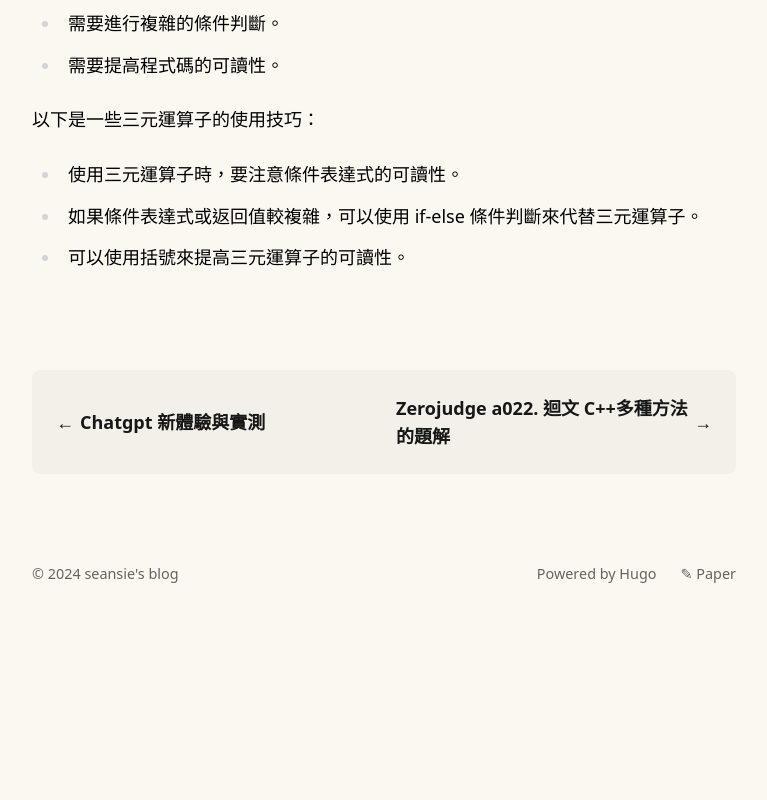
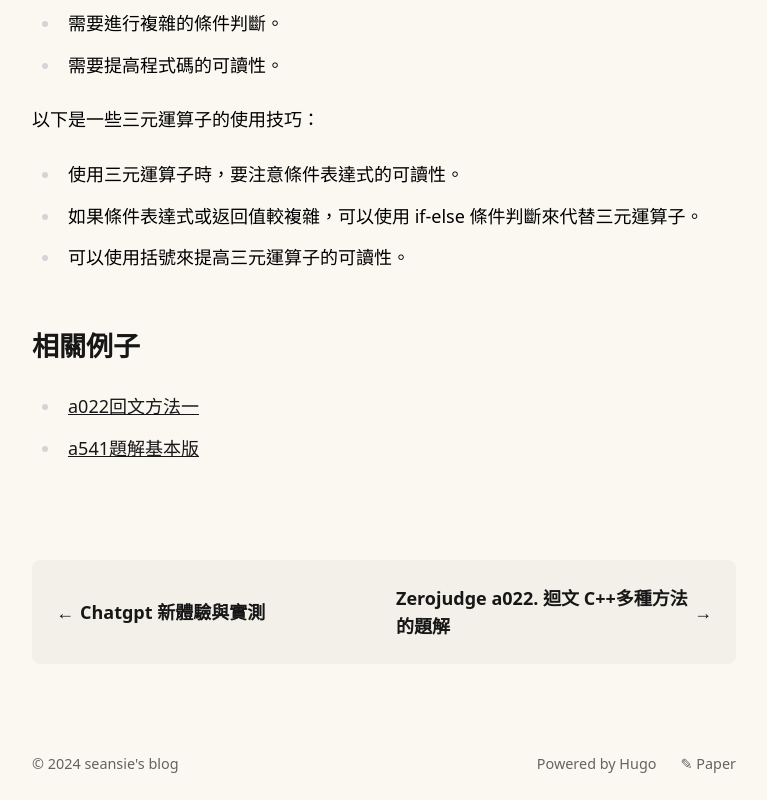
Before and after one commit to seansie0830/seansie0830.github.io, a plain HTML site: page posts/cpp-3opeator/index.html in a window 1280 px wide. Shown: the part 1721-2521 px from the top of the page, without its empty margins (256-1023 px from the left). Before the commit the page ends 2331 px from the top, so only its background shows below. Drawn offline with Linux system fonts and the light colour scheme.

Commit message:
24/09/07

```diff
--- a/posts/cpp-3opeator/index.html
+++ b/posts/cpp-3opeator/index.html
@@ -127,7 +127,7 @@ condition 是要判斷的條件表達式，其值必須為布林值。 value1
 int number = 10; bool isEven = (number % 2 == 0) ? true : false; 在這個程式碼中，condition 是 number % 2 == 0，它會檢查 number 是否為偶數。如果 number 為偶數，則 condition 的值為真，並將 true 賦值給 isEven。如果 number 為奇數，則 condition 的值為假，並將 false 賦值給 isEven。">
   <meta itemprop="datePublished" content="2024-07-12T21:35:57+08:00">
   <meta itemprop="dateModified" content="2024-07-12T21:35:57+08:00">
-  <meta itemprop="wordCount" content="86">
+  <meta itemprop="wordCount" content="89">
 
   <meta property="og:url" content="https://seansie0830.github.io/posts/cpp-3opeator/">
   <meta property="og:site_name" content="seansie&#39;s blog">
@@ -315,6 +315,11 @@ int number = 10; bool isEven = (number % 2 == 0) ? true : false; 在這個程式
 <li>如果條件表達式或返回值較複雜，可以使用 if-else 條件判斷來代替三元運算子。</li>
 <li>可以使用括號來提高三元運算子的可讀性。</li>
 </ul>
+<h2 id="相關例子">相關例子</h2>
+<ul>
+<li><a href="https://seansie0830.github.io/posts/zj_a022/">a022回文方法一 </a></li>
+<li><a href="https://seansie0830.github.io/posts/zj_a541/">a541題解基本版</a></li>
+</ul>
 </section>
 
 
```
